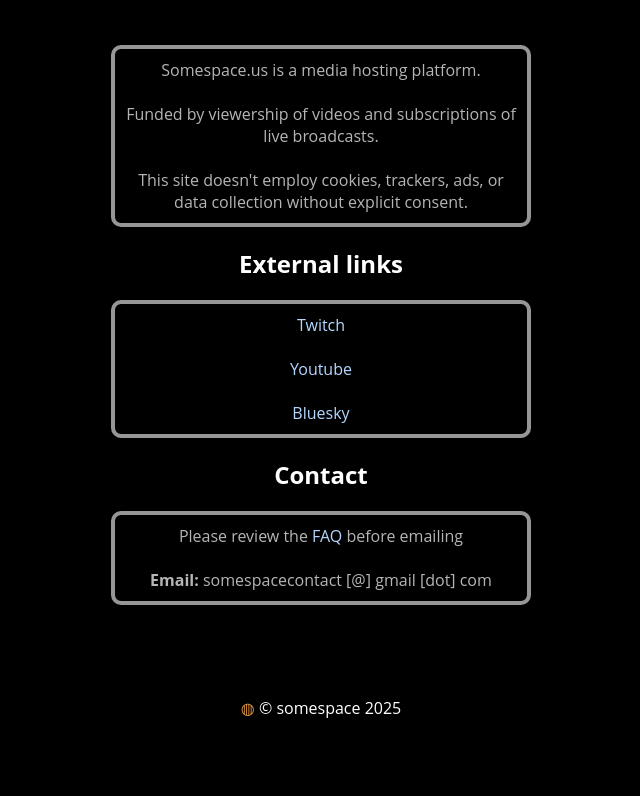
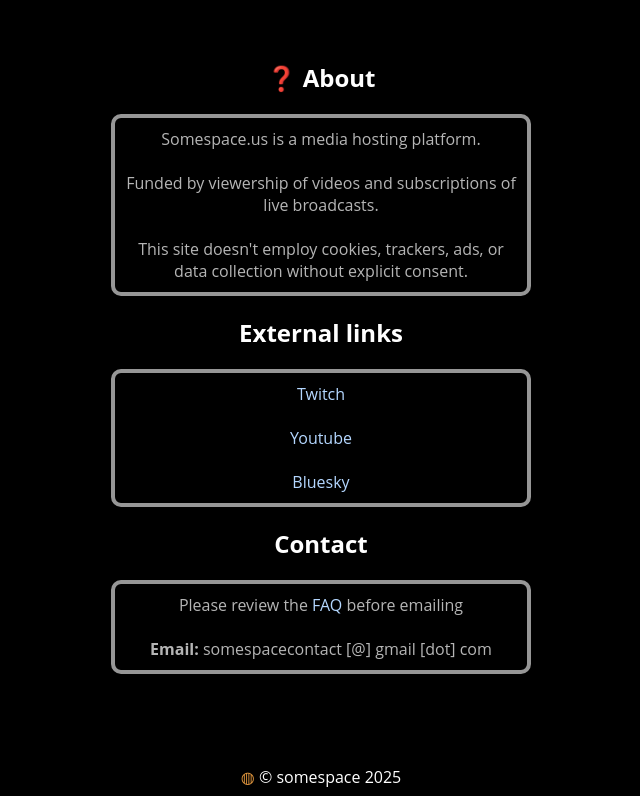
Before and after one commit to somespace-dev/somespace.us, a plain HTML site: page about.html in a window 1280 px wide. Shown: the part 72-868 px from the top of the page, without its empty margins (319-959 px from the left). Before the commit the page ends 800 px from the top, so only its background shows below. Drawn offline with Linux system fonts and the light colour scheme; files whose address does not match are found by name.

Commit message:
about title

```diff
--- a/about.html
+++ b/about.html
@@ -73,6 +73,9 @@
 <body>
   <br />
   <br />
+  <h2>
+ ❓ About
+    </h2>
 
   <p>
     Somespace.us is a media hosting platform.
```
